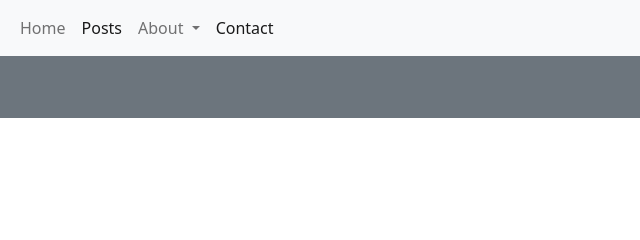
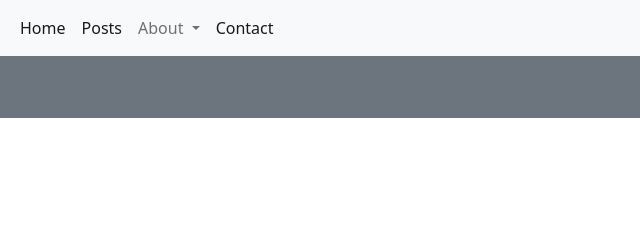
Before and after one commit to tiab01/01, a plain HTML site: page index.html in a window 1280 px wide. Shown: the top 240 px of the page, 0-640 px from the left. Drawn offline with nearby package versions, Linux system fonts and the light colour scheme.

Commit message:
Update index.html

```diff
--- a/index.html
+++ b/index.html
@@ -21,7 +21,7 @@
           <ul class="navbar-nav me-auto mb-2 mb-lg-0">
 
             <li class="nav-item">
-              <a class="nav-link" href="#">Home</a>
+              <a class="nav-link active" href="#">Home</a>
            </li>
             <li class="nav-item">
               <a class="nav-link active" aria-current="page" href="#">Posts</a>
```
